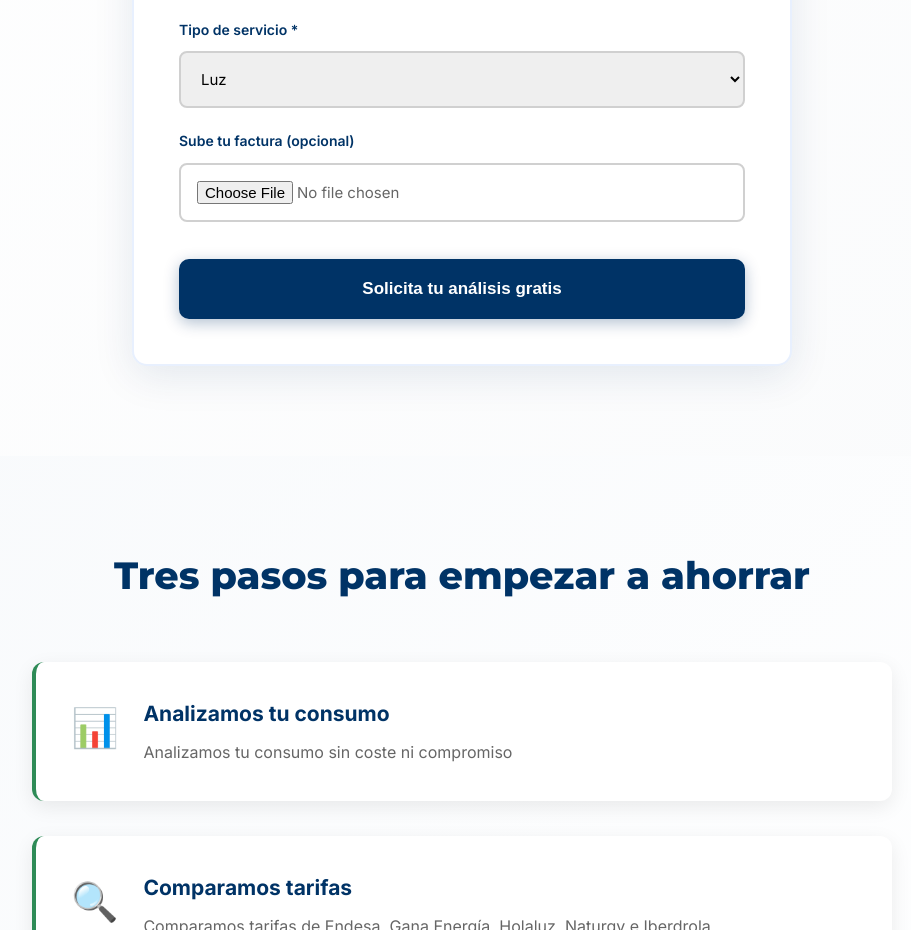
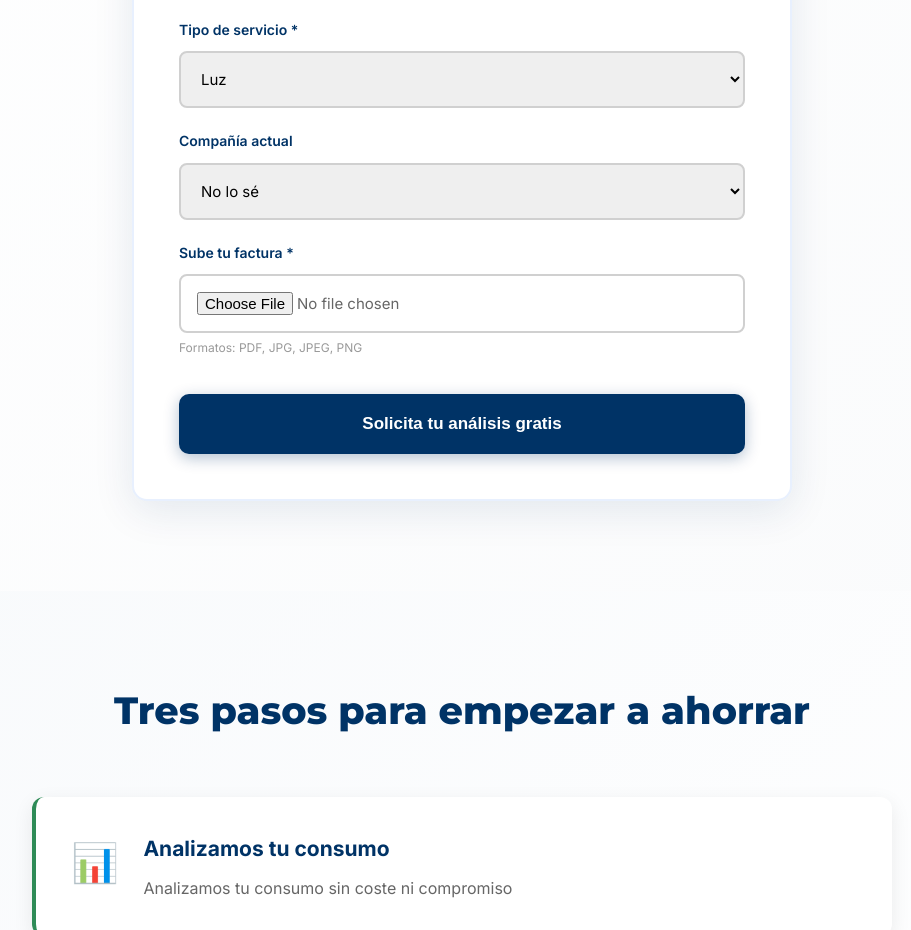
Before and after one commit to holacasuenergia-sketch/holacasuenergia-sketch, a plain HTML site: page index.html in a window 1280 px wide. Shown: the part 2480-3410 px from the top of the page, without its empty margins (178-1089 px from the left). Drawn offline with Linux system fonts and the light colour scheme.

Commit message:
FIX: Factura OBLIGATORIO + Campo Compañía actual
✅ CAMBIOS EN FORMULARIO CLIENTE

FACTURA:
- ❌ Antes: 'Sube tu factura (opcional)'
- ✅ Ahora: 'Sube tu factura *' (OBLIGATORIO)
- required attribute añadido
- Texto pequeño: 'Formatos: PDF, JPG, JPEG, PNG'

NUEVO CAMPO: COMPAÑÍA ACTUAL (Opcional):
- Dropdown con opciones:
  * No lo sé (DEFAULT)
  * ENDESA
  * GANA ENERGÍA
  * HOLALUZ
  * NATURGY
  * IBERDROLA
  * Otra
- Sin required attribute (OPCIONAL)
- Label: 'Compañía actual' (sin asterisco)

---
ORDEN DE CAMPOS:
1. Nombre completo *
2. Teléfono *
3. Email *
4. Tipo de servicio *
5. Compañía actual (opcional) ← NUEVO
6. Sube tu factura * ← AHORA OBLIGATORIO

---
STATUS: ✅ FACTURA OBLIGATORIA + Campo compañía añadido

```diff
--- a/index.html
+++ b/index.html
@@ -1079,8 +1079,21 @@
                     </select>
                 </div>
                 <div class="form-group">
-                    <label>Sube tu factura (opcional)</label>
-                    <input type="file" name="attachment" accept=".pdf,.jpg,.jpeg,.png">
+                    <label>Compañía actual</label>
+                    <select name="compania">
+                        <option value="no-lo-se">No lo sé</option>
+                        <option value="endesa">ENDESA</option>
+                        <option value="gana-energia">GANA ENERGÍA</option>
+                        <option value="holaluz">HOLALUZ</option>
+                        <option value="naturgy">NATURGY</option>
+                        <option value="iberdrola">IBERDROLA</option>
+                        <option value="otra">Otra</option>
+                    </select>
+                </div>
+                <div class="form-group">
+                    <label>Sube tu factura *</label>
+                    <input type="file" name="attachment" accept=".pdf,.jpg,.jpeg,.png" required>
+                    <p style="font-size: 12px; color: #999; margin-top: 5px;">Formatos: PDF, JPG, JPEG, PNG</p>
                 </div>
                 <button type="submit" class="btn-submit">Solicita tu análisis gratis</button>
             </form>
```
